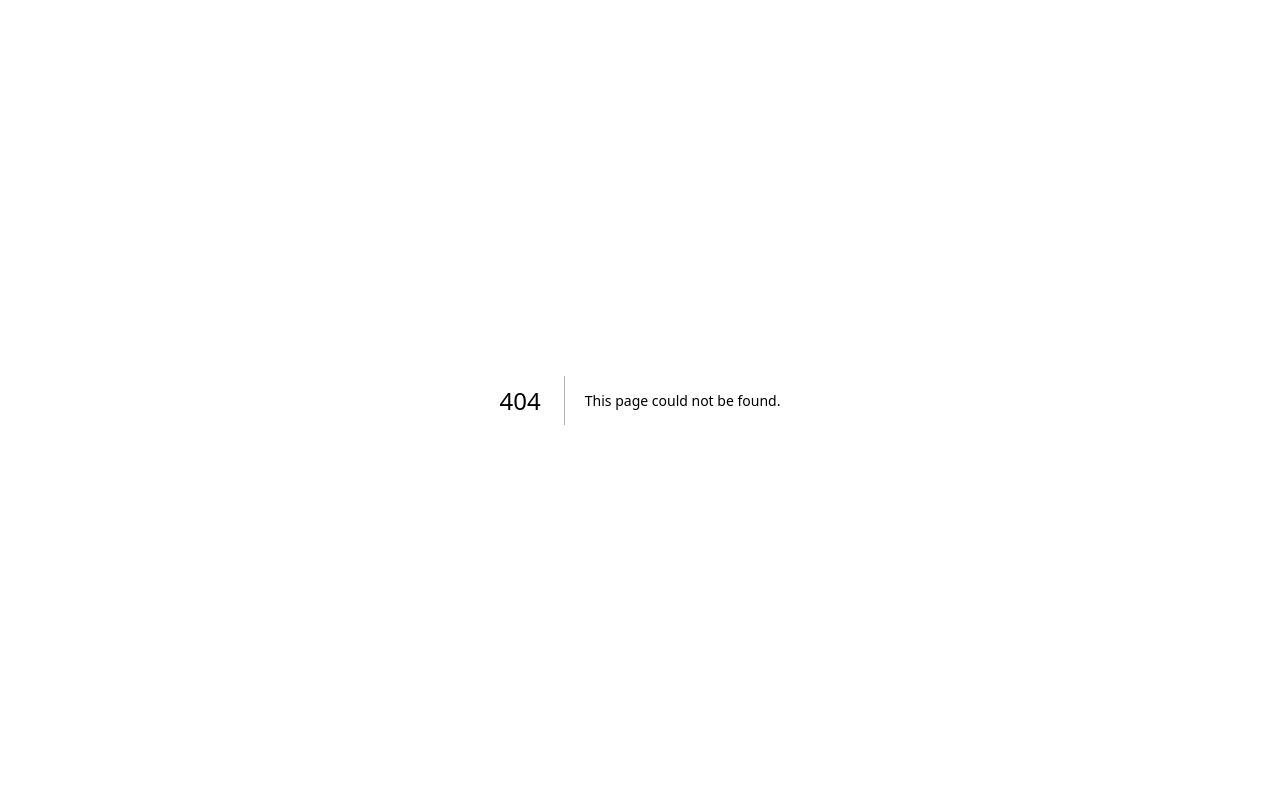
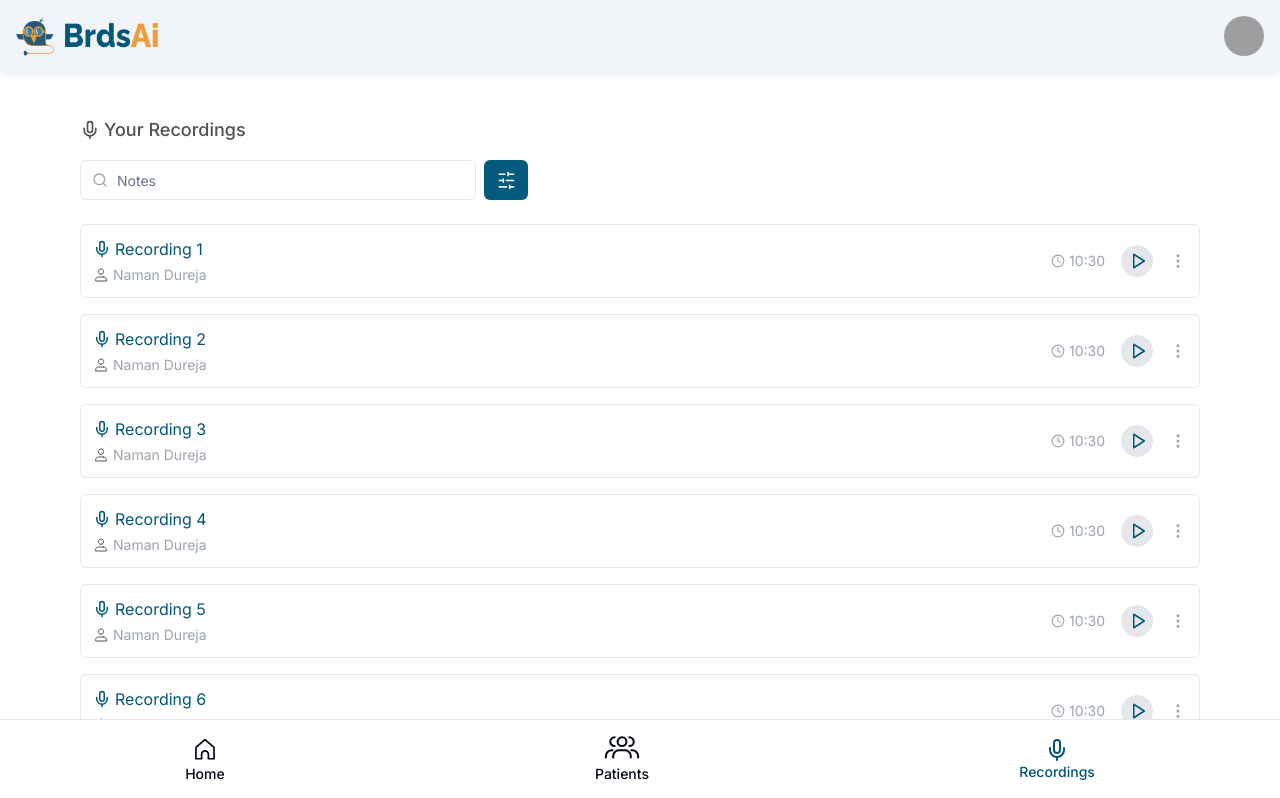
Before and after one commit to PriyanshuSharma23/brdsai-wingman, a Next.js app: page /recordings in a window 1280 px wide. Before the commit this address had no page. Shown: the top 798 px of the page. Built offline with nearby package versions, Linux system fonts and the light colour scheme; grey boxes are pictures that could not be loaded.

Commit message:
Added recordings page

```diff
--- a/app/(authenticated)/page.tsx
+++ b/app/(authenticated)/page.tsx
@@ -1,60 +1,3 @@
-import Link from "next/link";
-import { SearchIconInput } from "@/components/ui/icon-input";
-import { Clock, Mic, Search, SlidersHorizontal } from "lucide-react";
-import { Button } from "@/components/ui/button";
-
 export default function Home() {
-  return (
-    <>
-      <div className="px-4 md:px-12 xl:px-20 space-y-2 md:space-y-4 text-neutral-600 pt-6">
-        <h1 className="text-lg pt-5" style={{ fontWeight: 500 }}>
-          Your Recordings
-        </h1>
-        <div className="flex max-w-md items-center gap-2">
-          <div className="flex-1">
-            <SearchIconInput
-              icon={<Search size={16} className="stroke-gray-400" />}
-              className="w-full flex-1"
-            />
-          </div>
-          <Button className="w-11 ">
-            <SlidersHorizontal className="flex-shrink-0" size={19} />
-          </Button>
-        </div>
-
-        <div className="space-y-4 py-2">
-          {new Array(50).fill(1).map((_, i) => (
-            <AudioCard
-              id={`${i}`}
-              name={"Recording " + `${i + 1}`}
-              duration={"10:30"}
-              key={i}
-            />
-          ))}
-        </div>
-      </div>
-    </>
-  );
+  return <></>;
 }
-
-type AudioCardProps = {
-  id: string;
-  name: string;
-  duration: string;
-};
-function AudioCard(props: AudioCardProps) {
-  return (
-    <Link href={"/recordings/" + props.id} className="block">
-      <div className="space-y-2 p-3 border rounded-md">
-        <div className="flex gap-1 items-center text-blu ">
-          <Mic size={18}/>
-          <p>{props.name}</p>
-        </div>
-        <div className="flex items-center gap-1">
-          <Clock className="stroke-gray-400" size={14} />
-          <p className="text-sm text-gray-400">{props.duration}</p>
-        </div>
-      </div>
-    </Link>
-  );
-}
--- /dev/null
+++ b/app/(authenticated)/recordings/page.tsx
@@ -0,0 +1,111 @@
+import Link from "next/link";
+import { SearchIconInput } from "@/components/ui/icon-input";
+import {
+  Clock,
+  Mic,
+  MoreVertical,
+  Play,
+  Search,
+  SlidersHorizontal,
+} from "lucide-react";
+import { Button } from "@/components/ui/button";
+
+export default function RecordingsPage() {
+  return (
+    <>
+      <div className="px-4 md:px-12 xl:px-20 space-y-2 md:space-y-4 text-neutral-600 pt-6">
+        <h1
+          className="text-lg pt-5 flex items-center gap-1"
+          style={{ fontWeight: 500 }}
+        >
+          <Mic size={20} />
+          <span>Your Recordings</span>
+        </h1>
+        <div className="flex max-w-md items-center gap-2">
+          <div className="flex-1">
+            <SearchIconInput
+              icon={<Search size={16} className="stroke-gray-400" />}
+              className="w-full flex-1"
+            />
+          </div>
+          <Button className="w-11 ">
+            <SlidersHorizontal className="flex-shrink-0" size={19} />
+          </Button>
+        </div>
+
+        <div className="space-y-4 py-2">
+          {new Array(50).fill(1).map((_, i) => (
+            <AudioCard
+              id={`${i}`}
+              name={"Recording " + `${i + 1}`}
+              duration={"10:30"}
+              key={i}
+              recordedBy="Naman Dureja"
+            />
+          ))}
+        </div>
+      </div>
+    </>
+  );
+}
+
+type AudioCardProps = {
+  id: string;
+  name: string;
+  duration: string;
+  recordedBy: string;
+};
+function AudioCard(props: AudioCardProps) {
+  return (
+    <Link href={"/recordings/" + props.id} className="block">
+      <div className="flex w-full p-3 border rounded-md items-center gap-4">
+        <div className="space-y-1 ">
+          <div className="flex gap-1 items-center text-blu ">
+            <Mic size={18} />
+            <p>{props.name}</p>
+          </div>
+          <div className="flex items-center gap-1">
+            {user}
+            <p className="text-sm text-gray-400">{props.recordedBy}</p>
+          </div>
+        </div>
+
+        <div className="flex-1"></div>
+
+        <div className="flex items-center gap-1">
+          <Clock className="stroke-gray-400" size={14} />
+          <p className="text-sm text-gray-400">{props.duration}</p>
+        </div>
+        <button className="w-8 h-8 bg-gray-200 border rounded-full grid place-content-center">
+          <Play size={18} className="text-blu translate-x-[2px]" />
+        </button>
+        <button>
+          <MoreVertical size={18} className="text-gray-400" />
+        </button>
+      </div>
+    </Link>
+  );
+}
+
+const user = (
+  <svg
+    width="16"
+    height="16"
+    viewBox="0 0 16 16"
+    fill="none"
+    xmlns="http://www.w3.org/2000/svg"
+  >
+    <path
+      d="M10.666 10H5.33268C3.85992 10 2.66602 11.1939 2.66602 12.6667V14H13.3327V12.6667C13.3327 11.1939 12.1388 10 10.666 10Z"
+      stroke="#525252"
+      strokeLinecap="round"
+      strokeLinejoin="round"
+    />
+    <path
+      d="M7.99935 7.33333C9.47211 7.33333 10.666 6.13943 10.666 4.66667C10.666 3.19391 9.47211 2 7.99935 2C6.52659 2 5.33268 3.19391 5.33268 4.66667C5.33268 6.13943 6.52659 7.33333 7.99935 7.33333Z"
+      stroke="#525252"
+      strokeLinecap="round"
+      strokeLinejoin="round"
+    />
+  </svg>
+);
```
